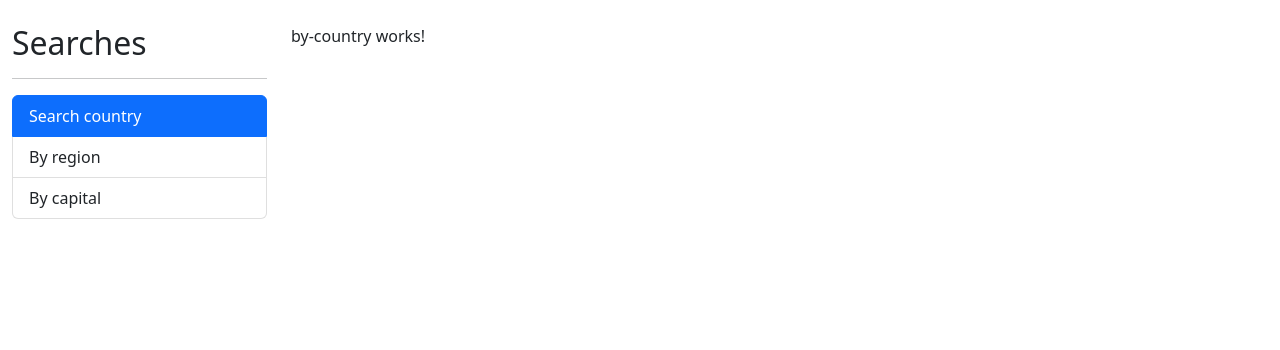
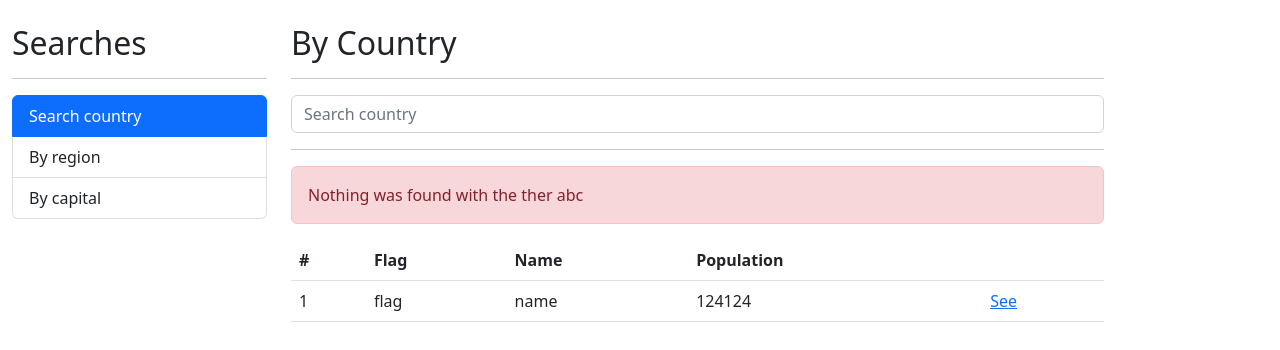
Before and after one commit to andres19r/CountriesApp, an Angular app: page / in a window 1280 px wide. Shown: the top 350 px of the page. Built offline with nearby package versions, Linux system fonts and the light colour scheme.

Commit message:
search by country component

```diff
--- a/src/app/country/country.module.ts
+++ b/src/app/country/country.module.ts
@@ -1,5 +1,7 @@
 import { NgModule } from '@angular/core';
 import { CommonModule } from '@angular/common';
+import { FormsModule } from '@angular/forms';
+
 import { ByCapitalComponent } from './pages/by-capital/by-capital.component';
 import { ByCountryComponent } from './pages/by-country/by-country.component';
 import { ByRegionComponent } from './pages/by-region/by-region.component';
@@ -18,6 +20,6 @@
     ByRegionComponent,
     CheckCountryComponent,
   ],
-  imports: [CommonModule],
+  imports: [CommonModule, FormsModule],
 })
 export class CountryModule {}
--- a/src/app/country/pages/by-country/by-country.component.html
+++ b/src/app/country/pages/by-country/by-country.component.html
@@ -1 +1,46 @@
-<p>by-country works!</p>
+<h2>By Country</h2>
+<hr />
+
+<div class="row">
+  <div class="col">
+    <form autocomplete="off" (ngSubmit)="search()">
+      <input
+        type="text"
+        name="term"
+        placeholder="Search country"
+		[(ngModel)]="term"
+        class="form-control"
+      />
+    </form>
+  </div>
+</div>
+
+<hr>
+<div class="alert alert-danger">Nothing was found with the ther abc</div>
+
+<div class="row">
+	<div class="col">
+		<table class="table table-hover">
+			<thead>
+				<tr>
+					<th>#</th>
+					<th>Flag</th>
+					<th>Name</th>
+					<th>Population</th>
+					<th></th>
+				</tr>
+			</thead>
+			<tbody>
+				<tr>
+					<td>1</td>
+					<td>flag</td>
+					<td>name</td>
+					<td>124124</td>
+					<td>
+						<a href="">See</a>
+					</td>
+				</tr>
+			</tbody>
+		</table>
+	</div>
+</div>
--- a/src/app/country/pages/by-country/by-country.component.ts
+++ b/src/app/country/pages/by-country/by-country.component.ts
@@ -6,10 +6,15 @@
   styleUrls: ['./by-country.component.css']
 })
 export class ByCountryComponent implements OnInit {
+  term: string = ''
 
   constructor() { }
 
   ngOnInit(): void {
   }
 
+  search(): void {
+    console.log(this.term);
+  }
+
 }
```
